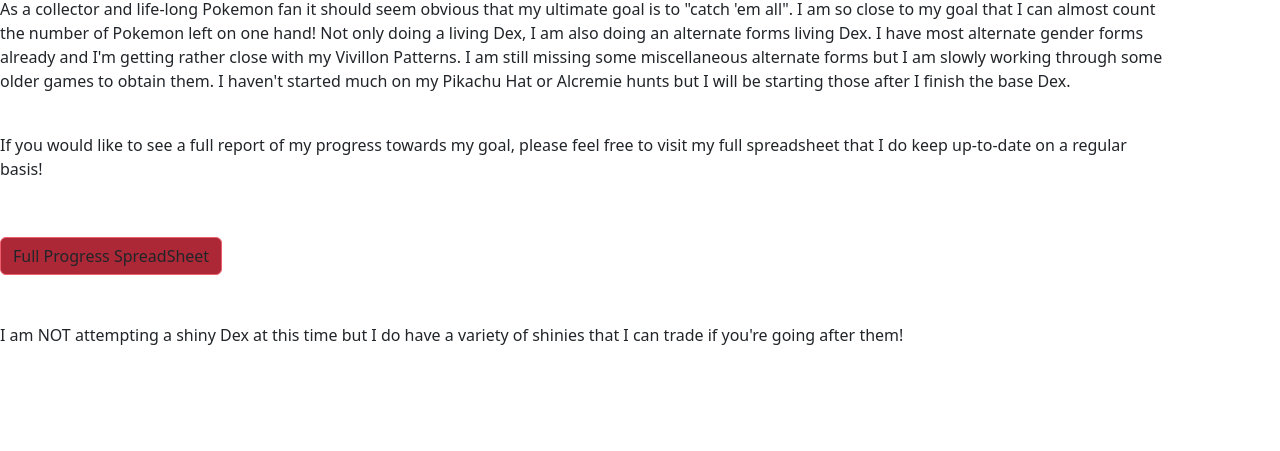
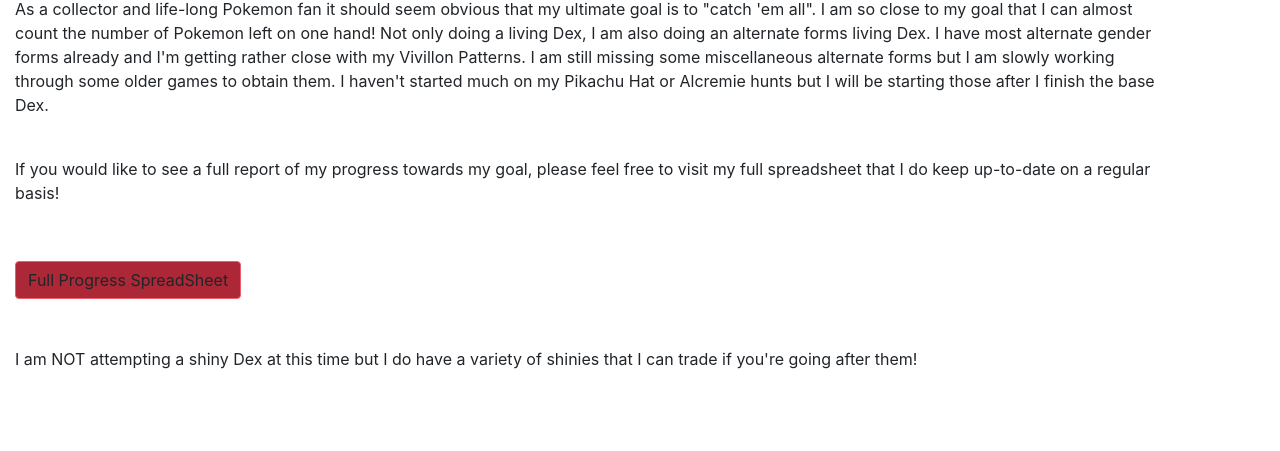
Before and after one commit to Allyssaur/Week_9, a website: page index.html in a window 1280 px wide. Shown: the part 155-606 px from the top of the page. Drawn offline with nearby package versions, Linux system fonts and the light colour scheme.

Commit message:
Update index.html

```diff
--- a/index.html
+++ b/index.html
@@ -5,7 +5,7 @@
     <meta http-equiv="X-UA-Compatible" content="IE=edge">
     <meta name="viewport" content="width=device-width, initial-scale=1.0">
     <title>Living Dex Progress</title>
-    <link rel="stylesheet" href="node_modules/bootstrap/dist/css/bootstrap.css">
+<link rel="stylesheet" href="https://cdn.jsdelivr.net/npm/bootstrap@4.3.1/dist/css/bootstrap.min.css" integrity="sha384-ggOyR0iXCbMQv3Xipma34MD+dH/1fQ784/j6cY/iJTQUOhcWr7x9JvoRxT2MZw1T" crossorigin="anonymous">
     <!-- SOME CSS code (just a little, plese don't count off!  I know the better way to do it is make a seprate file!) -->
     <style>
     #obtained {
```
